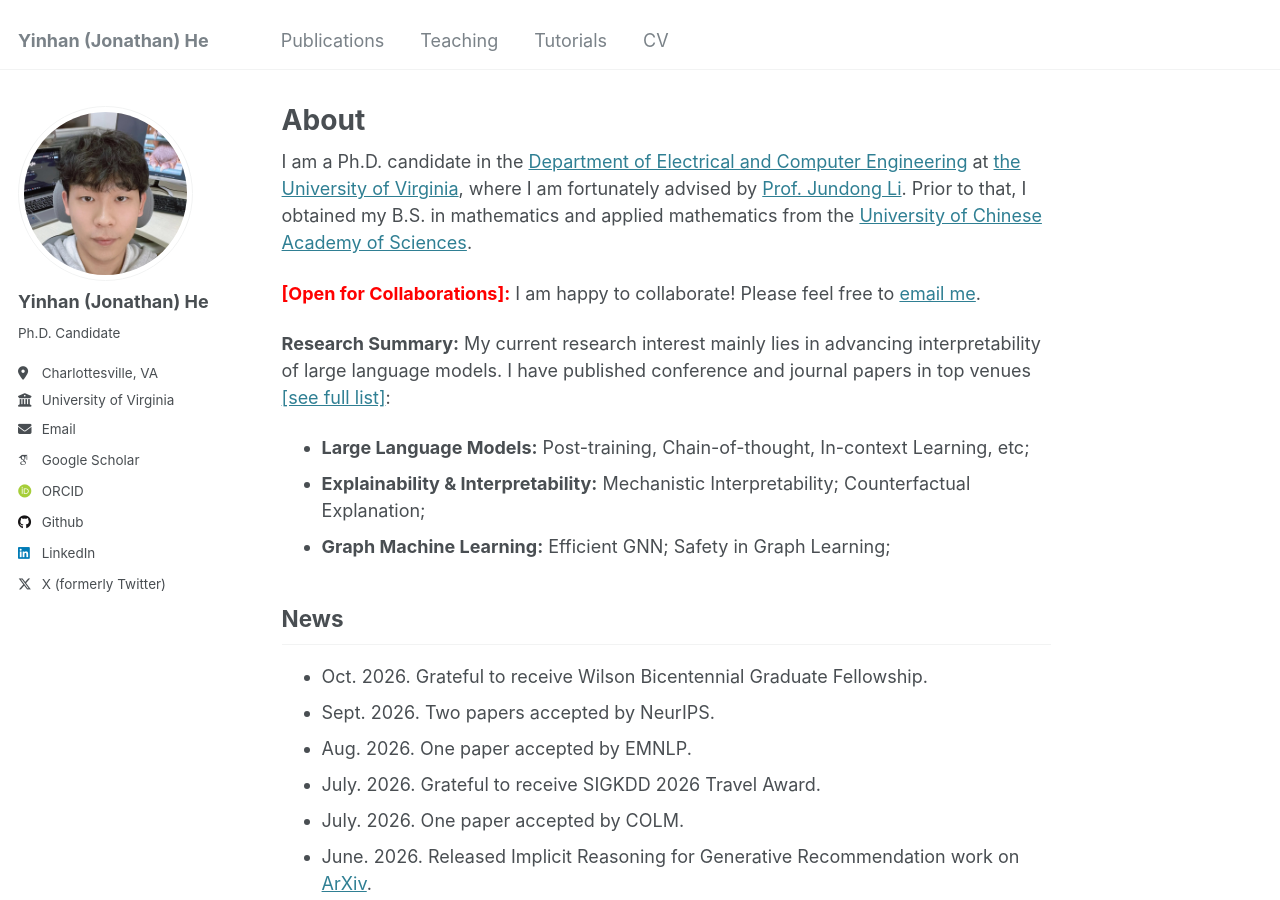
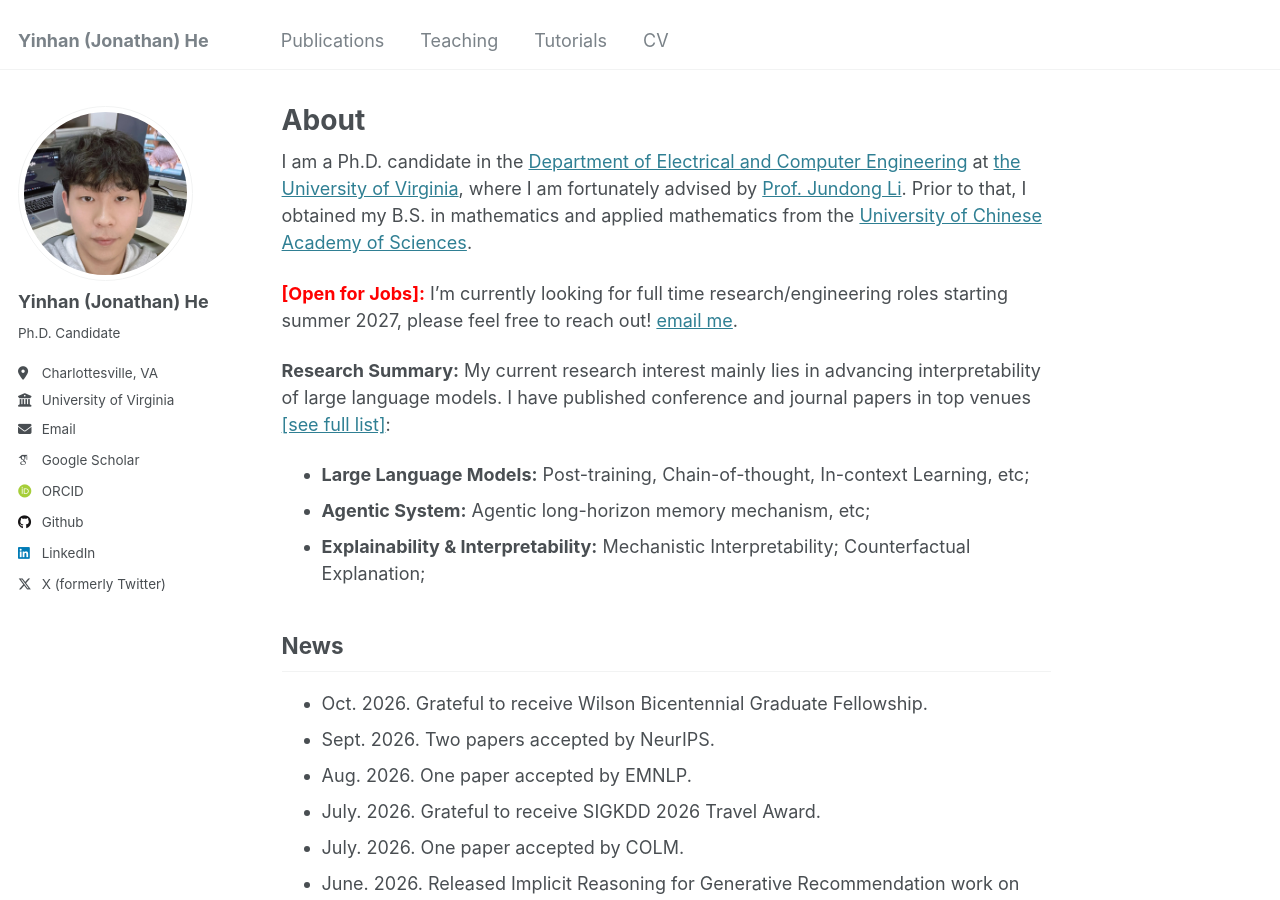
Before and after one commit to YinhanHe123/YinhanHe123.github.io, a Jekyll site: the page built from _pages/about.md, in a window 1280 px wide and 900 px high. Built offline with Jekyll 4.4.1, drawn with Linux system fonts in a browser that asks for light colours; some web fonts are replaced; a script that is not in the unit is left out.

Commit message:
Revise collaboration and job seeking details
Updated collaboration and job availability information.

```diff
--- a/_pages/about.md
+++ b/_pages/about.md
@@ -12,13 +12,13 @@ redirect_from:
 I am a Ph.D. candidate in the [Department of Electrical and Computer Engineering](https://engineering.virginia.edu/department/electrical-and-computer-engineering) at [the University of Virginia](https://www.virginia.edu/), where I am fortunately advised by [Prof. Jundong Li](https://jundongli.github.io). Prior to that, I obtained my B.S. in mathematics and applied mathematics from the [University of Chinese Academy of Sciences](https://www.ucas.ac.cn/).
 
 
-<span style="color:red">**\[Open for Collaborations\]:**</span> I am happy to collaborate! Please feel free to [email me](mailto:nee7ne@virginia.edu).
+<span style="color:red">**\[Open for Jobs\]:**</span> I'm currently looking for full time research/engineering roles starting summer 2027, please feel free to reach out! [email me](mailto:nee7ne@virginia.edu).
 
 **Research Summary:** My current research interest mainly lies in advancing interpretability of large language models. I have published conference and journal papers in top venues [[see full list]](https://scholar.google.com/citations?user=SMHk6PMAAAAJ&hl=en):
 
 * **Large Language Models:** Post-training, Chain-of-thought, In-context Learning, etc;
+* **Agentic System:** Agentic long-horizon memory mechanism, etc;
 * **Explainability & Interpretability:** Mechanistic Interpretability; Counterfactual Explanation;
-* **Graph Machine Learning:** Efficient GNN; Safety in Graph Learning;
 
 
 
```
